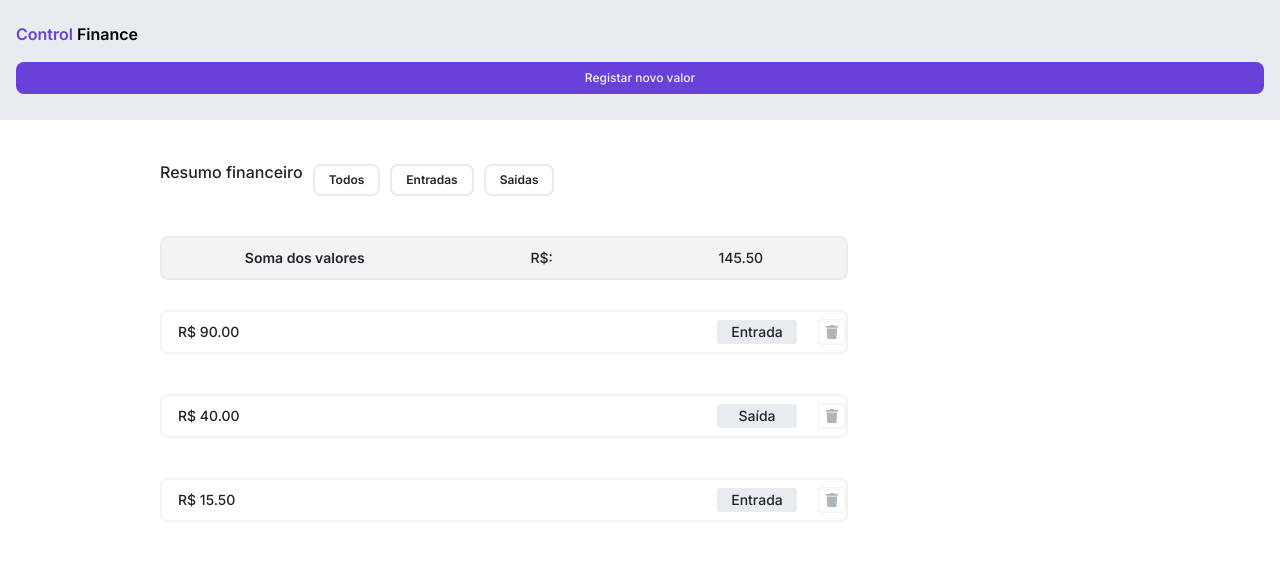
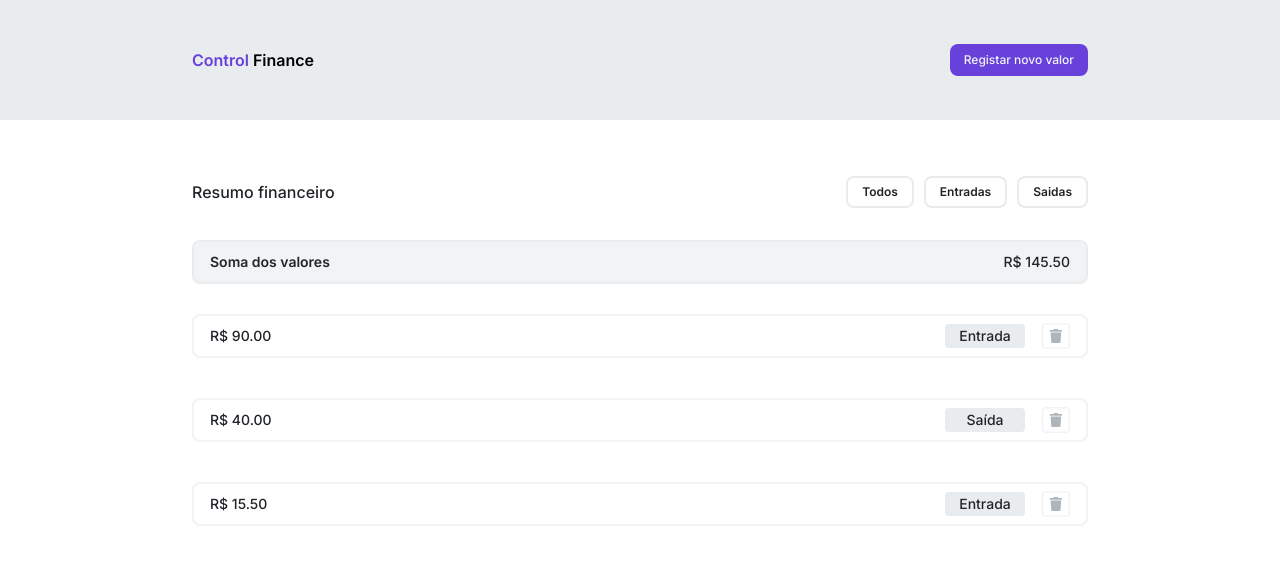
Before and after one commit to Kenzie-Academy-Brasil-Developers/control-finance_lcdiax17, a plain HTML site: page index.html in a window 1280 px wide. Drawn offline with Linux system fonts and the light colour scheme.

Commit message:
estilização completa

```diff
--- a/index.html
+++ b/index.html
@@ -26,15 +26,16 @@
     </div>
   </header>
 
-  <main class="container">
+  <main>
     <section class="financial-summary">
-      <div class="financial-summary__content">
+
         <div class="financial-summary__buttons">
           <h2>Resumo financeiro</h2>
-
-          <button class="filter__all">Todos</button>
-          <button class="filter__button">Entradas</button>
-          <button class="filter__button">Saídas</button>
+          <div class="financial-summary__buttons--direction">
+            <button class="filter__all">Todos</button>
+            <button class="filter__button">Entradas</button>
+            <button class="filter__button">Saídas</button>
+          </div>
         </div>
 
       </section>
@@ -44,7 +45,6 @@
 
         <div class="financial-summary__sum-of-values">
           <h2>Soma dos valores</h2>
-          <p>R$:</p>
           <p class="count-values">2.120,00</p>
         </div>
       </div>
--- a/src/scripts/render.js
+++ b/src/scripts/render.js
@@ -28,6 +28,7 @@ const renderFinancialSummary = (array) =>{
     const divSummaryContent = document.createElement('div')
     const divButtons = document.createElement('div')
     const divButtonsTitle = document.createElement('h2')
+    const divButtonsOrientation = document.createElement('div')
     const buttonAll = document.createElement('button')
     const buttonInput = document.createElement('button')
     const buttonOutput = document.createElement('button')
@@ -37,7 +38,8 @@ const renderFinancialSummary = (array) =>{
     const allValues = document.createElement('p')
 
     divSummaryContent.classList.add('financial-summary__content')
-    divButtons.classList.add('financial-summary__buttons');
+    divButtons.classList.add('financial-summary__buttons')
+    divButtonsOrientation.classList.add('financial-summary__buttons--direction')
     divSumValues.classList.add('financial-summary__sum-of-values')
     allValues.classList.add('count-values')
     buttonAll.classList.add('filter__all')
@@ -53,10 +55,10 @@ const renderFinancialSummary = (array) =>{
     buttonOutput.dataset.buttonId = '1'
 
     sumValuesTitle.innerText = 'Soma dos valores'
-    valueLogo.innerText = 'R$:'
-    allValues.innerText = array.reduce((accumulator, card) => accumulator + card.value, 0).toFixed(2)
+    allValues.innerText = `R$ ${array.reduce((accumulator, card) => accumulator + card.value, 0).toFixed(2)}`
 
-    divButtons.append(divButtonsTitle, buttonAll, buttonInput, buttonOutput)
+    divButtonsOrientation.append( buttonAll, buttonInput, buttonOutput)
+    divButtons.append(divButtonsTitle,divButtonsOrientation)
     divSumValues.append(sumValuesTitle, valueLogo, allValues)
     divSummaryContent.append(divButtons, divSumValues)
 
--- a/src/styles/globalStyles.css
+++ b/src/styles/globalStyles.css
@@ -36,6 +36,7 @@
   --font-family-2: "Nunito", sans-serif;
 
   --content-padding: 1rem;
+  --padding-container:1.5rem 12rem;
   --all-gap: 1.25rem;
 }
 
@@ -79,8 +80,3 @@ main{
   padding-top: 1.5rem;
 
 }
-
-.container {
-  max-width: 43rem;
-  margin: 0 1rem;
-}
--- a/src/styles/index.css
+++ b/src/styles/index.css
@@ -1,3 +1,7 @@
+main{
+    padding: var(--content-padding);
+}
+
 .header__container{
     display: flex;
     flex-direction: column;
@@ -17,25 +21,25 @@
 }
 
 
-.financial-summary__content{
+.financial-summary__buttons{
     display: flex;
     flex-direction: column;
-    gap: var(--all-gap)
+    margin: 1rem 0rem
 }
 
-.financial-summary__buttons{
+.financial-summary__buttons--direction{
     display: flex;
     flex-direction: row;
+    margin: 1.5rem 0rem 0rem 0rem;
     gap: 0.625rem;
-    margin: 1.25rem 0rem
 }
 
-.financial-summary__buttons > button{
+.financial-summary__buttons--direction > button{
     border: 0.125rem solid var(--color-grey-4);
     background-color: var(--fixed-white);
 }
 
-.financial-summary__buttons > button:focus{
+.financial-summary__buttons--direction > button:focus{
     background-color: var(--color-brand-3);
     color: var(--color-brand-1);
     border: 0.125rem solid var(--color-brand-1)
@@ -47,7 +51,8 @@
     align-items: center;
     width: 100%;
     height: 2.75rem;
-    justify-content: space-around;
+    justify-content: space-between;
+    padding: var(--content-padding);
     background-color: var(--color-grey-5);
     border: 0.125rem solid var(--color-grey-4);
     border-radius: var(--radius-1);
@@ -62,13 +67,13 @@
 .card{
     display: flex;
     flex-direction: row;
-    align-items: center;
     width: 100%;
     height: 2.75rem;
     background-color: var(--fixed-white);
     border: 0.125rem solid var(--color-grey-5);
     border-radius: var(--radius-1);
     margin-bottom: 2.5rem;
+    padding: 0rem 1rem;
 }
 
 
@@ -78,14 +83,14 @@
     align-items: center;
     width: 100%;
     justify-content: space-between;
-    padding: 0rem 1rem;
+
 }
 
 .card__trash-container{
     display: flex;
     flex-direction: row;
     align-items: center;
-    gap: 1.25rem;
+    gap: 1rem;
 }
 
 .card__trash-container > .category-tag{
@@ -96,15 +101,26 @@
     border-radius: var(--radius-2);
 }
 
-@media (min-width: 700px) {
-    .container {
-      max-width: 43rem;
-      margin: 0 10rem;
-    }
-/*
+@media (min-width: 1024px) {
+
     .header__container{
-        padding: 3rem 9.5rem;
+        padding: var(--padding-container);
+        align-items: center;
         flex-direction: row;
         justify-content: space-between;
-    } */
+    }
+
+    main{
+        padding: var(--padding-container);
+    }
+
+    .financial-summary__buttons{
+        flex-direction: row;
+        align-items: center;
+        justify-content: space-between;
+    }
+
+    .financial-summary__buttons--direction{
+        margin: inherit;
+    }
   }
```
